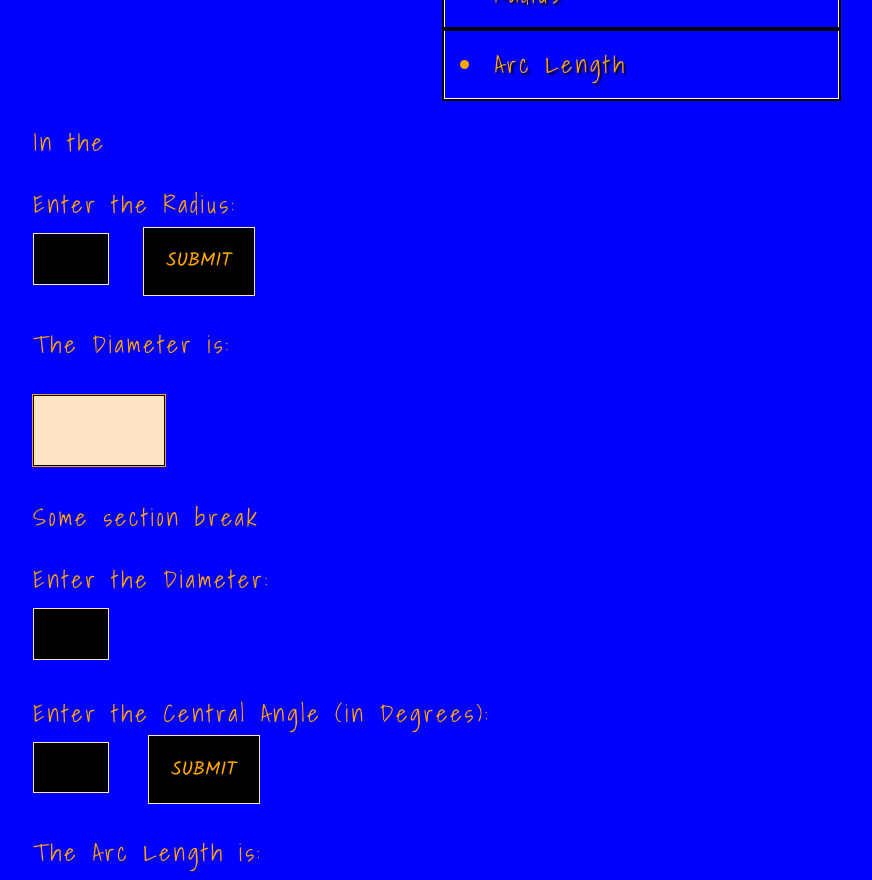
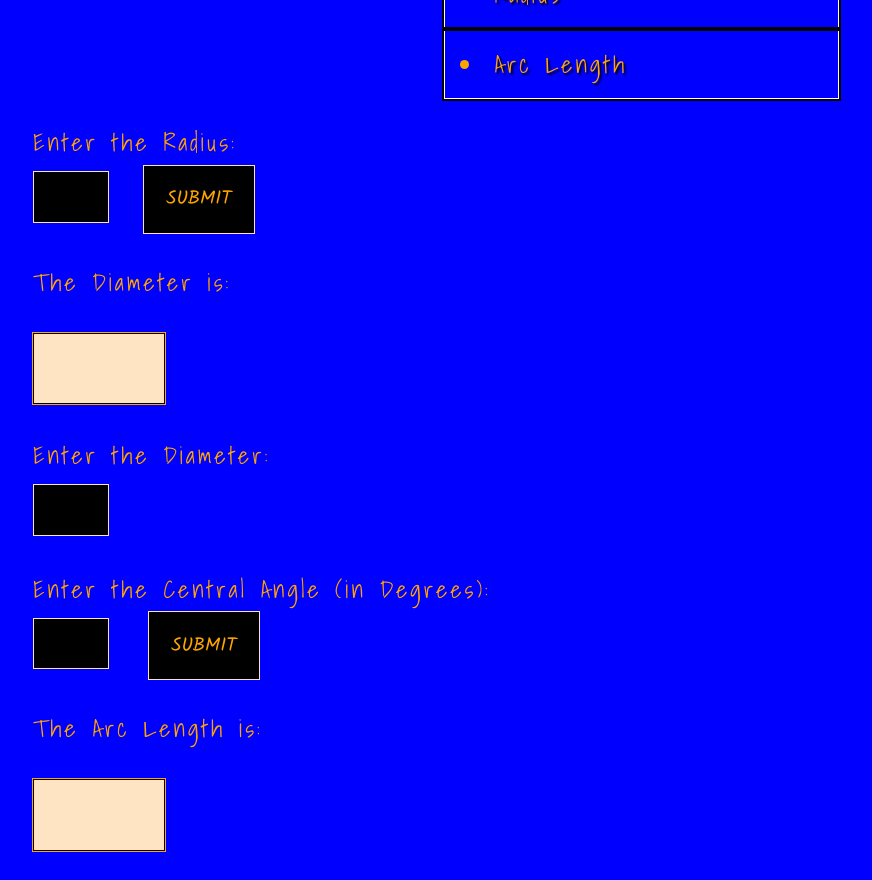
Before and after one commit to jillwilliams/arcsandarclengths, a plain HTML site: page index.html in a window 1280 px wide. Shown: the part 920-1800 px from the top of the page, without its empty margins (2-874 px from the left). Drawn offline with Linux system fonts and the light colour scheme.

Commit message:
Update index.html

```diff
--- a/index.html
+++ b/index.html
@@ -31,10 +31,6 @@
             Arc Length
         </li>
     </p>
-
-    <p>
-        In the
-    </p>
     <p>
         Enter the Radius: <br>
         <input type="text" id="myRadius" >
@@ -45,9 +41,6 @@
     <p>
         The Diameter is: <br>
         <p id="demo"></p>
-    </p>
-    <p>
-        Some section break
     </p>
     <p>
         Enter the Diameter: <br>
```
